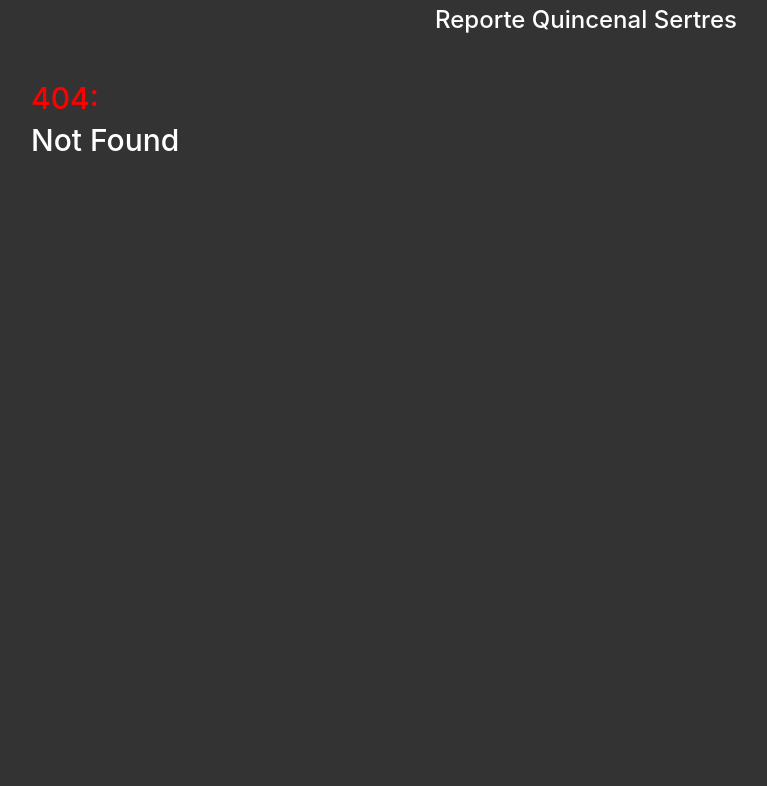
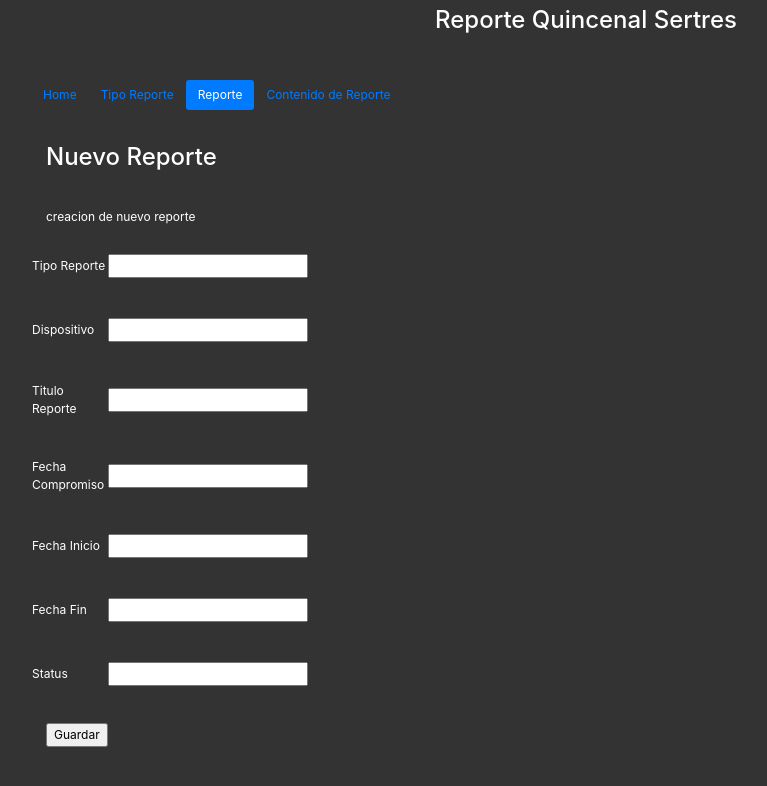
Before and after one commit to Alucardlalo/reporte-sertres-react, a React (Create React App) app: page /Report/new in a window 1280 px wide. Before the commit this address had no page. Shown: the top 786 px of the page, without its empty margins (54-821 px from the left). Built offline with nearby package versions, Linux system fonts and the light colour scheme.

Commit message:
new report add (error in cors autorithation)

```diff
--- a/src/components/App.js
+++ b/src/components/App.js
@@ -3,6 +3,7 @@
 import Report from '../pages/Report';
 import ReportType from '../pages/ReportType';
 import NewReportType from '../pages/NewReportType';
+import NewReport from '../pages/NewReport';
 import ReportBody from '../pages/ReportBody';
 import One from './One';
 import notfound from '../pages/NotFound';
@@ -15,6 +16,7 @@
                 <Route exact path="/ReportType" component={ReportType}/>
                 <Route exact path="/ReportType/new" component={NewReportType}/>
                 <Route exact path="/Report" component={Report}/>
+                <Route exact path="/Report/new" component={NewReport}/>
                 <Route exact path="/ReportBody" component={ReportBody}/>
                 <Route component={notfound}/>
             </Switch>
--- /dev/null
+++ b/src/components/ReportNewForm.js
@@ -0,0 +1,131 @@
+import React from 'react';
+import axios from "axios";
+
+class ReportNewForm extends React.Component{
+
+    constructor(props) {
+        super(props)
+
+        this.state = {
+            reportTypeId: '',
+            deviceId : '',
+            reportTittle : '',
+            commitmentDate : '',
+            beginDate : '',
+            endDate : '',
+            status : '',
+        }
+    }
+
+    changeHadler = (e) =>{
+        this.setState({[e.target.name]: e.target.value })
+    }
+
+    submitHadler = async e => {
+        e.preventDefault()
+        console.log(this.state)
+        axios.post('http://localhost:8090/sertresreporte/reporte/save', this.state)
+            .then(response => {
+                console.log(response)
+            })
+            .catch(error => {
+                console.log(error)
+            })
+    }
+
+
+    render() {
+        const { reportTypeId , deviceId, reportTittle , commitmentDate , beginDate , endDate , status } = this.state
+        return (
+            <React.Fragment>
+                <div className = "container">
+                    <p className = "titleMain">creacion de nuevo reporte</p>
+                    <form onSubmit={this.submitHadler}>
+                        <div>
+                            <table className="col-3 tableNewReportType">
+                                <tbody>
+                                <tr>
+                                    <td>Tipo Reporte </td>
+                                    <td>
+                                        <input
+                                            type="text"
+                                            name="reportTypeId"
+                                            value={reportTypeId} onChange={this.changeHadler} />
+                                    </td>
+                                </tr>
+                                <tr><td><br/><br/></td></tr>
+                                <tr>
+                                    <td>Dispositivo</td>
+                                    <td>
+                                        <input
+                                            type="text"
+                                            name="deviceId"
+                                            value={deviceId} onChange={this.changeHadler}/>
+                                    </td>
+                                </tr>
+                                <tr><td><br/><br/></td></tr>
+                                <tr>
+                                    <td>Titulo Reporte</td>
+                                    <td>
+                                        <input
+                                            type="text"
+                                            name="reportTittle"
+                                            value={reportTittle} onChange={this.changeHadler}/>
+                                    </td>
+                                </tr>
+                                <tr><td><br/><br/></td></tr>
+                                <tr>
+                                    <td>Fecha Compromiso</td>
+                                    <td>
+                                        <input
+                                            type="text"
+                                            name="commitmentDate"
+                                            value={commitmentDate} onChange={this.changeHadler}/>
+                                    </td>
+                                </tr>
+                                <tr><td><br/><br/></td></tr>
+                                <tr>
+                                    <td>Fecha Inicio</td>
+                                    <td>
+                                        <input
+                                            type="text"
+                                            name="beginDate"
+                                            value={beginDate} onChange={this.changeHadler}/>
+                                    </td>
+                                </tr>
+                                <tr><td><br/><br/></td></tr>
+                                <tr>
+                                    <td>Fecha Fin</td>
+                                    <td>
+                                        <input
+                                            type="text"
+                                            name="endDate"
+                                            value={endDate} onChange={this.changeHadler}/>
+                                    </td>
+                                </tr>
+                                <tr><td><br/><br/></td></tr>
+                                <tr>
+                                    <td>Status</td>
+                                    <td>
+                                        <input
+                                            type="text"
+                                            name="status"
+                                            value={status} onChange={this.changeHadler}/>
+                                    </td>
+                                </tr>
+                                </tbody>
+                            </table>
+                            <br/><br/>
+                            <div className="col-4">
+                                <input type="submit" value="Guardar"/>
+                            </div>
+
+                        </div>
+                    </form>
+                </div>
+            </React.Fragment>
+        )
+    }
+}
+
+export default ReportNewForm;
--- a/src/components/ReportTableAll.js
+++ b/src/components/ReportTableAll.js
@@ -49,7 +49,7 @@
                 <div className="container">
                     <h3 className="tableName">Reporte</h3>
                     <p className="tableName">Reportes existentes</p>
-                    <a href="/reporte/new" className="buttons"> Nuevo Reporte</a>
+                    <a href="/report/new" className="buttons"> Nuevo Reporte</a>
                     <div className="table-responsive-sm">
                         <table className="table table-dark">
                             <thead>
--- /dev/null
+++ b/src/pages/NewReport.js
@@ -0,0 +1,43 @@
+import React from 'react';
+import ReportNewForm from '../components/ReportNewForm'
+
+class NewReport extends React.Component{
+
+    render(){
+        return (
+            <React.Fragment>
+                <div className="One">
+                    <div className="One__header">
+                        <h2>Reporte Quincenal Sertres </h2>
+                    </div>
+
+                    <div className="container">
+                        <ul className="nav nav-pills" role="tablist">
+                            <li className="nav-item">
+                                <a className="nav-link" href="/home" id="#home">Home</a>
+                            </li>
+                            <li className="nav-item">
+                                <a className="nav-link" href="/reporttype" id="#menu1">Tipo Reporte</a>
+                            </li>
+                            <li className="nav-item">
+                                <a className="nav-link active" href="/report" id="#menu2">Reporte</a>
+                            </li>
+                            <li className="nav-item">
+                                <a className="nav-link" href="/reportbody" id="#menu3">Contenido de Reporte</a>
+                            </li>
+                        </ul>
+                    </div>
+                </div>
+                <br/>
+                <div className="container">
+                    <h2 className="titleMain">Nuevo Reporte</h2>
+                </div>
+                <div>
+                    <ReportNewForm/>
+                </div>
+            </React.Fragment>
+        )
+    }
+}
+
+export default NewReport;
```
